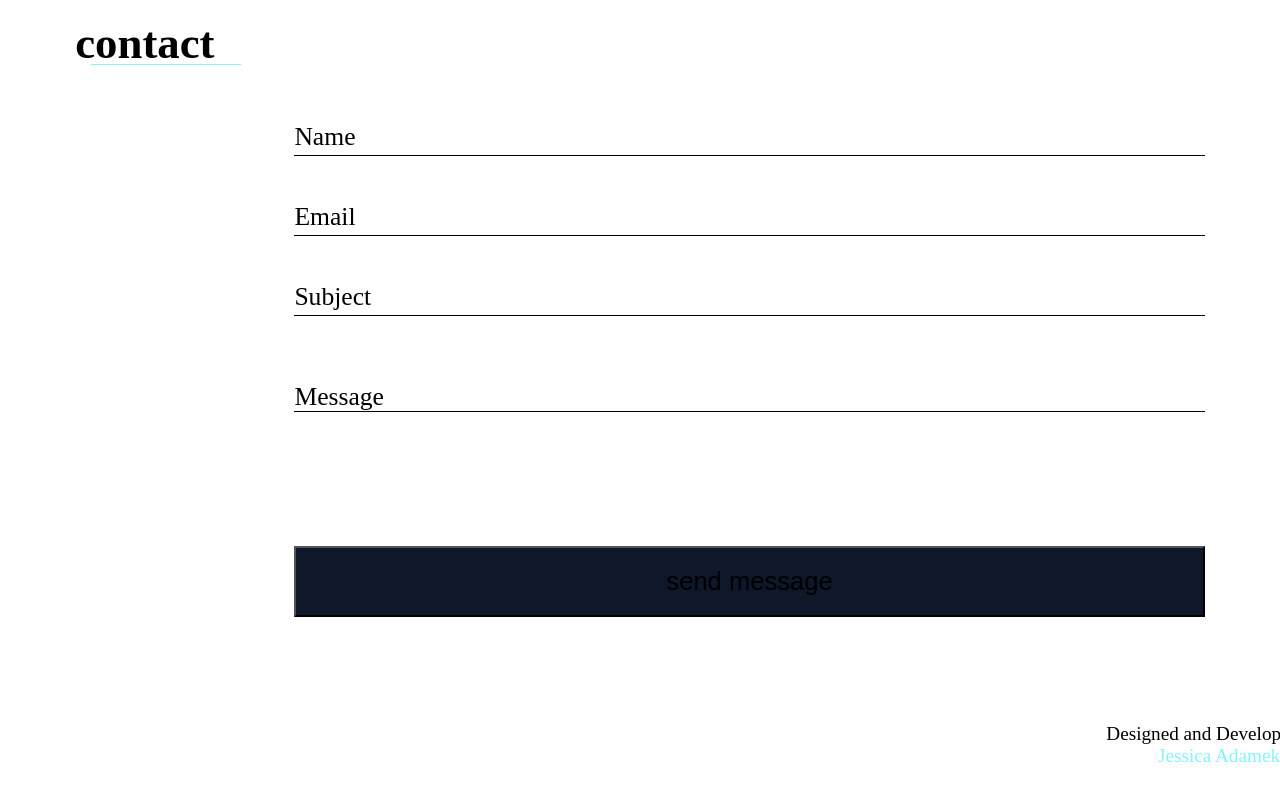
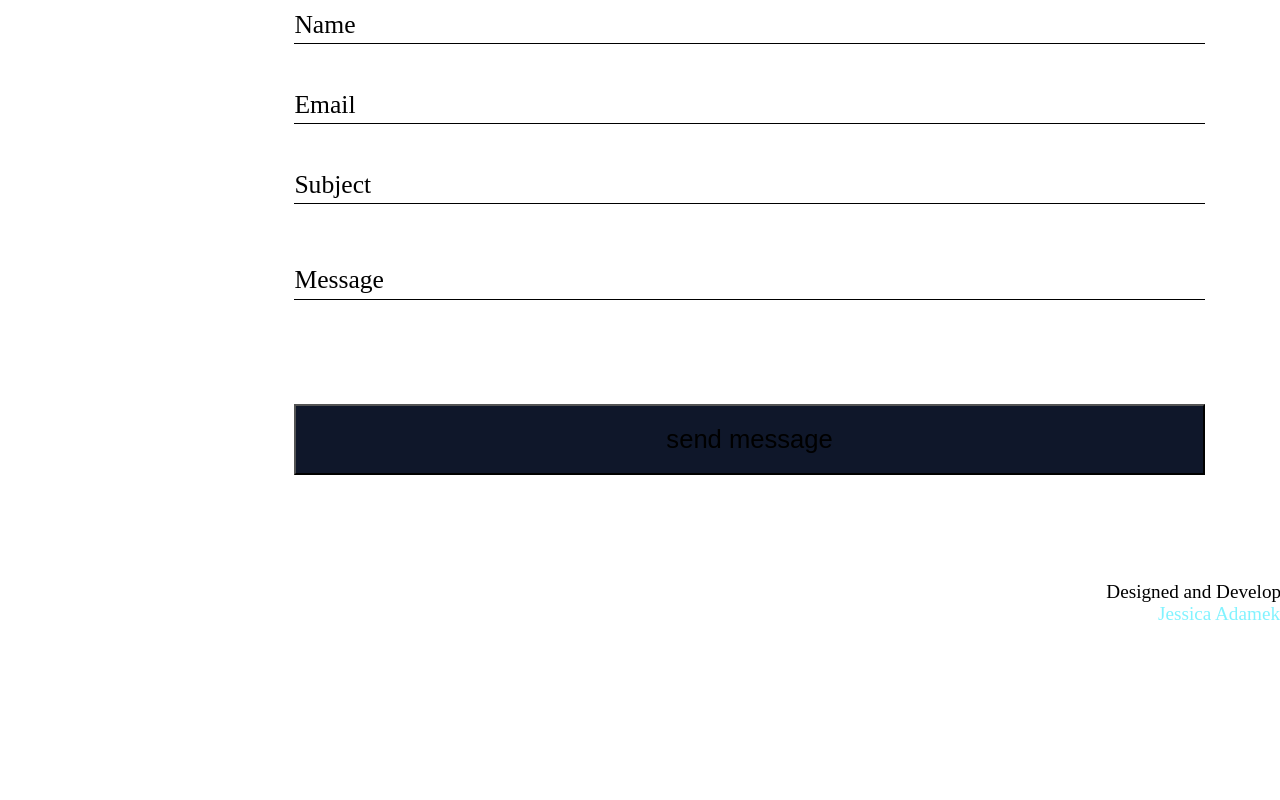
Before and after one commit to jeadamek/jadamek.com, a React (Vite) app: page / in a window 1280 px wide. Shown: the part 4952-5752 px from the top of the page. After the commit the page ends 5610 px from the top, so only its background shows below. Built offline with nearby package versions, Linux system fonts and the light colour scheme; the HTML template or start-up script is replaced by a standard one.

Commit message:
:lipstick: improve sections about me and contact height

```diff
--- a/src/styles/components/mainContent.sass
+++ b/src/styles/components/mainContent.sass
@@ -7,7 +7,7 @@
 
    main
       max-width: 60rem
-      padding: 7rem 3.2rem 5rem
+      padding: 0 3.2rem 5rem
       display: flex
       flex-direction: column
       gap: 16rem
@@ -39,6 +39,12 @@
             position: absolute
             top: 46px
             right: 46px
+
+#about-me
+   min-height: 90vh
+
+   @include mixins.lg
+      min-height: fit-content
 
 .skills
    display: flex
--- a/src/styles/components/section.sass
+++ b/src/styles/components/section.sass
@@ -16,5 +16,14 @@ section
       grid-area: info
       min-height: 82vh
 
-   .contact, .about-me
+   .about-me
       min-height: fit-content
+
+   .contact
+      min-height: fit-content
+
+      @include mixins.md
+         min-height: 62vh
+
+      @include mixins.lg
+         min-height: fit-content
--- a/src/styles/components/textarea.sass
+++ b/src/styles/components/textarea.sass
@@ -1,7 +1,7 @@
 @use '../variables'
 
 .textarea-wrapper
-   height: 200px
+   height: 170px
 
    textarea
       position: relative
@@ -20,7 +20,7 @@
    label
       position: relative
       left: 0
-      top: -50px
+      top: -55px
       padding: 10px 0
       font-size: variables.$font-size-100
       pointer-events: none
@@ -28,10 +28,10 @@
 
    textarea:valid~label,
    textarea:focus~label
-      top: -190px
+      top: -160px
       left: 0
       font-size: variables.$font-size-smaller
 
    textarea:valid,
    textarea:focus
-      height: 150px
+      height: 120px
```
